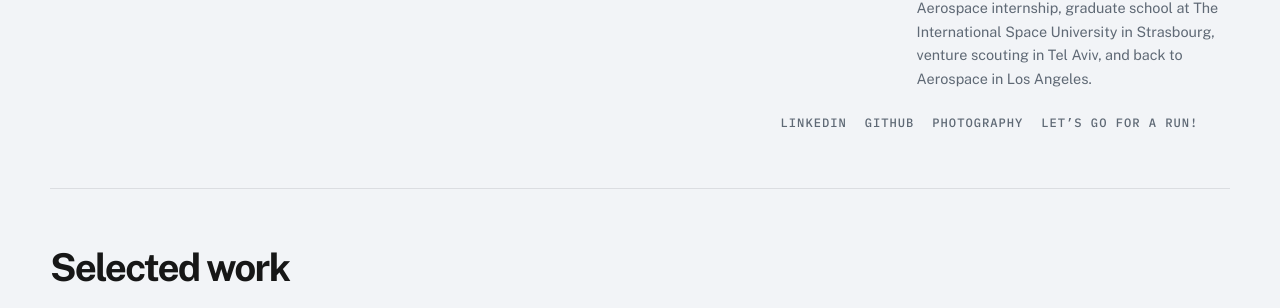
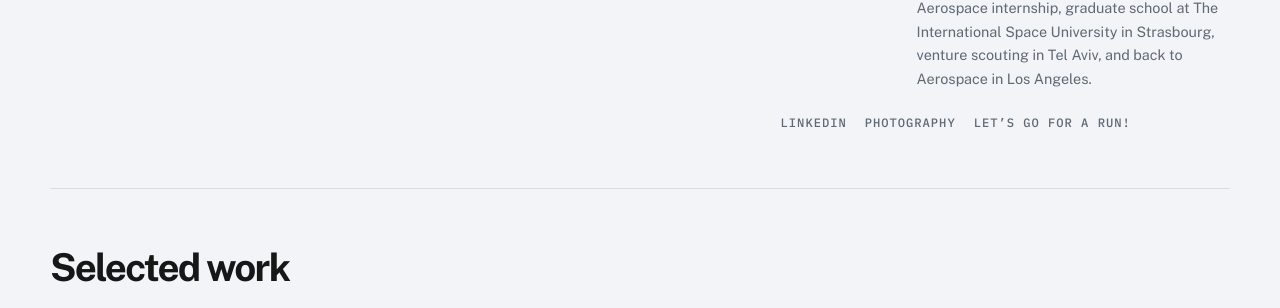
Before and after one commit to benjamin-shapiro/benjamin-shapiro.github.io, a Jekyll site: the page built from _pages/home.md, in a window 1280 px wide and 900 px high, scrolled down 510 px. Shown: the part 145-453 px from the top of the window. Built offline with Jekyll 4.4.1, drawn with Linux system fonts in a browser that asks for light colours.

Commit message:
Remove GitHub link from homepage

```diff
--- a/_pages/home.md
+++ b/_pages/home.md
@@ -38,7 +38,6 @@ description: Benjamin Shapiro's portfolio of projects spanning space systems, Ea
     </section>
     <div class="hero__links">
       <a class="inline-link" href="https://www.linkedin.com/in/benjaminshapiro1/" target="_blank" rel="noopener noreferrer">LinkedIn</a>
-      <a class="inline-link" href="https://github.com/benjamin-shapiro" target="_blank" rel="noopener noreferrer">GitHub</a>
       <a class="inline-link" href="https://bshapirophoto.com" target="_blank" rel="noopener noreferrer">Photography</a>
       <a class="inline-link" href="https://www.strava.com/athletes/6805827" target="_blank" rel="noopener noreferrer">Let’s go for a run!</a>
     </div>
```
